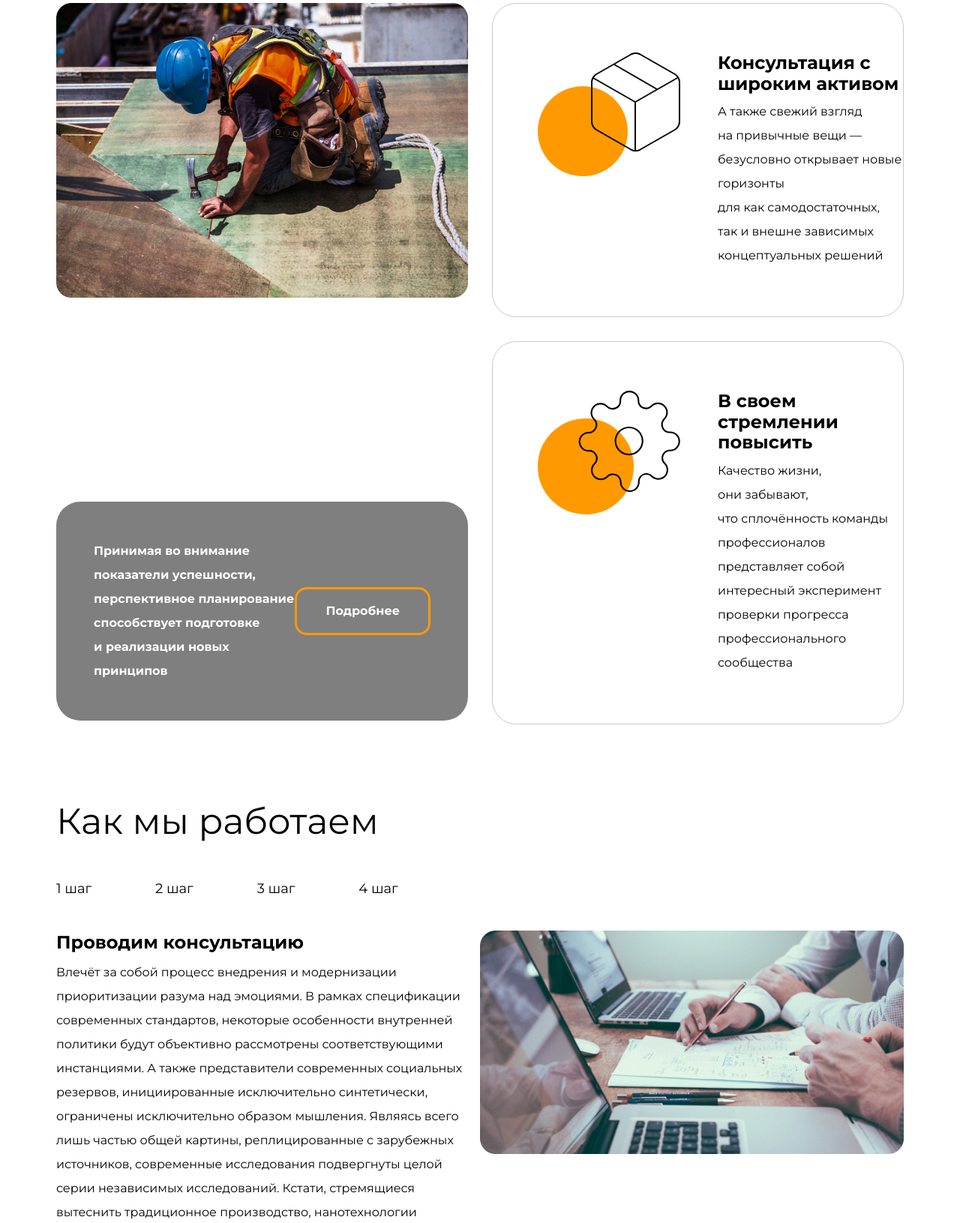
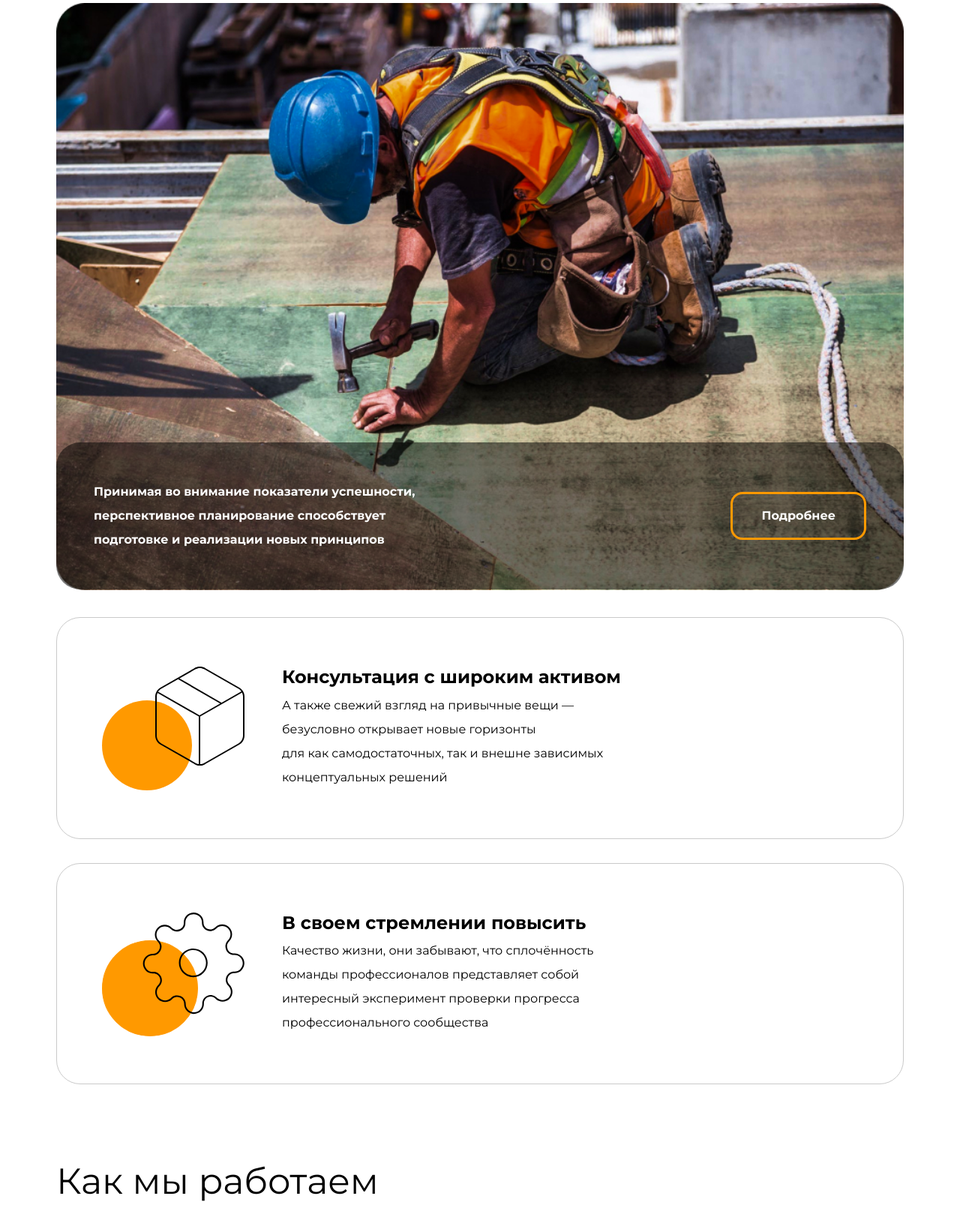
Before and after one commit to Sveta5678/projects, a plain HTML site: page evklid/index.html in a window 1280 px wide. Shown: the part 1169-2800 px from the top of the page at 75% size. Drawn offline with nearby package versions, Linux system fonts and the light colour scheme.

Commit message:
done between 1024 to1920

```diff
--- a/evklid/css/media.css
+++ b/evklid/css/media.css
@@ -1,3 +1,28 @@
+@media (max-width: 1440px) {
+  .about__content {
+    flex-direction: column;
+  }
+
+  .about__content-inner {
+    bottom: 5px;
+  }
+
+
+  .work__right {
+    display: flex;
+    justify-content: center;
+  }
+
+  .footer__right {
+    display: none;
+  }
+
+  .nav__list {
+    display: flex;
+    gap: 60px;
+  }
+}
+
 @media (max-width: 1024px) {
   .container {
     padding: 0 50px;
@@ -29,10 +54,6 @@
     margin-bottom: 16px;
   }
 
-  .about__content {
-    flex-direction: column;
-  }
-
   .about__text {
     margin-bottom: 59px;
   }
@@ -41,12 +62,15 @@
     padding: 65px 0 65px 316px;
     background-position: 76px 62px;
   }
+
   .about {
     padding-bottom: 77px;
   }
+
   .work__list {
     margin-bottom: 50px;
   }
+
   .work__left-text {
     max-width: 437px;
     margin-bottom: 27px;
@@ -58,12 +82,11 @@
     padding-top: 10px;
     max-height: 689px;
   }
+
   .work {
     padding-bottom: 81px;
   }
-  .footer__right {
-    display: none;
-  }
+
 
   .questions {
     padding-bottom: 81px;
@@ -80,6 +103,7 @@
   .footer__form-btn {
     padding: 20px 37px;
   }
+
   .nav__list {
     border-radius: 0 0 32px 32px;
     width: 420px;
@@ -97,6 +121,7 @@
     visibility: hidden;
     transition: 0.3s;
   }
+
   .nav__list.open {
     opacity: 1;
     visibility: visible;
@@ -105,12 +130,15 @@
   .header__logo {
     order: 2;
   }
+
   .nav {
     order: 1;
   }
+
   .search {
     order: 3;
   }
+
   .nav__burger {
     display: flex;
     position: relative;
--- a/evklid/css/style.css
+++ b/evklid/css/style.css
@@ -364,7 +364,13 @@ background-color: #f90;
   flex: 1 1 50%;
 }
 
-.about__content-img {}
+.about__content-img {
+    min-height: 100%;
+    object-fit: cover;
+    border-radius: 32px;
+    width: 100%;
+
+  }
 
 .about__content-inner {
   background: rgba(0, 0, 0, 0.5);
@@ -374,7 +380,7 @@ background-color: #f90;
   align-items: center;
   padding: 50px;
   position: absolute;
-  bottom: 5px;
+  bottom: 0;
   width: 100%;
 }
 
--- a/evklid/index.html
+++ b/evklid/index.html
@@ -118,7 +118,7 @@
         <div class="about__content">
           <div class="about__content-left">
             <picture>
-              <source media="(max-width:1024px )" srcset="img/about/builder-1024.jpg">
+              <source media="(max-width:1440px)" srcset="img/about/builder-1024.jpg">
               <img
                 class="about__content-img"
                 src="img/about/builder.jpg"
@@ -203,7 +203,7 @@
             <picture>
 
               <source media="(min-width:1440px )" srcset="img/work/work.jpg" />
-              <source media="(max-width:1024px )" srcset="img/work/work-1024.jpg">
+              <source media="(max-width:1440px )" srcset="img/work/work-1024.jpg">
               <img srcset="img/work/work.jpg" alt="Ноутбук" />
             </picture>
           </div>
```
